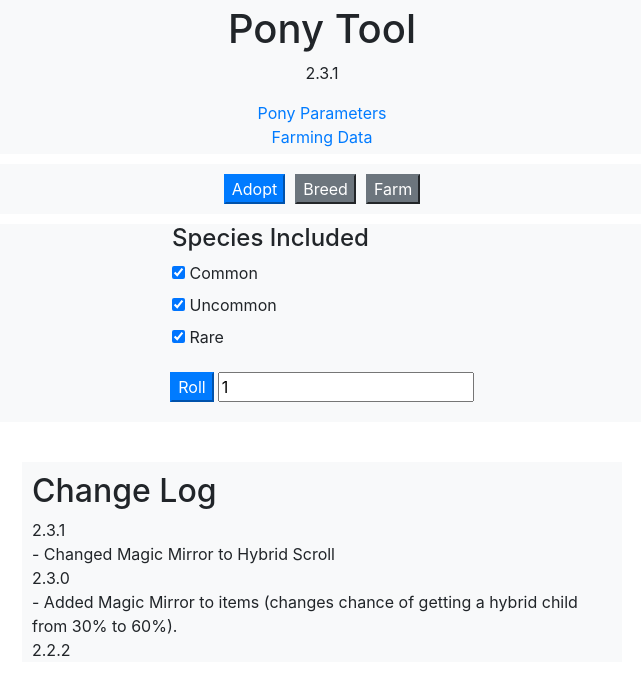
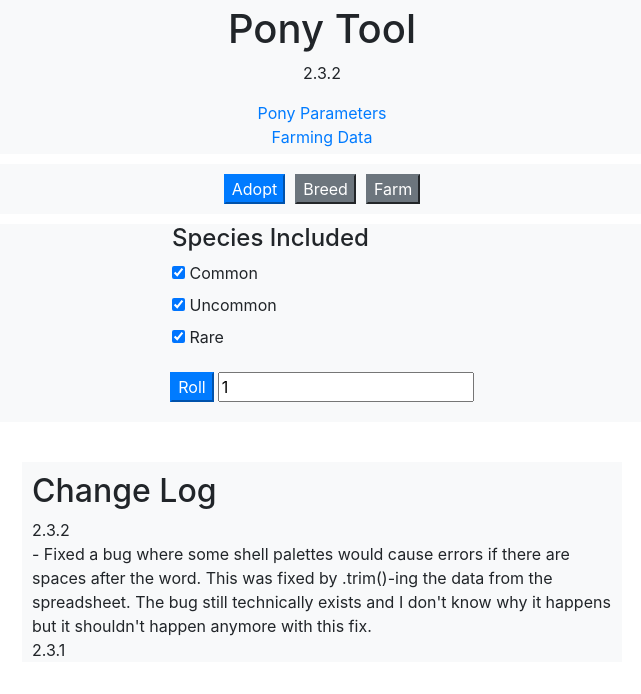
Before and after one commit to Dudex11a/PonyTool, a plain HTML site: page index.html in a window 1280 px wide. Shown: the whole page, without its empty margins (318-959 px from the left). Drawn offline with Linux system fonts and the light colour scheme; no server answers.

Commit message:
2.3.2
 - Fixed a bug where some shell palettes would cause errors if there are spaces after the word. This was fixed by .trim()-ing the data from the spreadsheet. The bug still technically exists and I don't know why it happens but it shouldn't happen anymore with this fix.

```diff
--- a/index.html
+++ b/index.html
@@ -14,7 +14,7 @@
             <!-- Title -->
             <header class="text-center">
                 <h1 class="jumbotron-heading">Pony Tool</h1>
-                <p>2.3.1</p>
+                <p>2.3.2</p>
                 <a href="https://docs.google.com/spreadsheets/d/17fPtZaia9huJ5zzr4qS-vFKH8ZO9EKCF7GH5-5GmyYA/edit" id="pony_parameters_title" target="_blank">Pony Parameters</a><br>
                 <a href="https://docs.google.com/spreadsheets/d/1uIIEUqCuyP0rsEg0Gc4IEVoGyb6ZP6gN7fteBFnyB-Q/edit?usp=sharing" id="farming_data_title" target="_blank">Farming Data</a>
             </header>
@@ -68,6 +68,11 @@
             <!-- Change Log -->
             <div id="change_log">
                 <h2>Change Log</h2>
+                <div>
+                    2.3.2<br>
+                    - Fixed a bug where some shell palettes would cause errors if there are spaces after the word. This was fixed by .trim()-ing the data from
+                    the spreadsheet. The bug still technically exists and I don't know why it happens but it shouldn't happen anymore with this fix.
+                </div>
                 <div>
                     2.3.1<br>
                     - Changed Magic Mirror to Hybrid Scroll
--- a/js/main.js
+++ b/js/main.js
@@ -138,7 +138,7 @@ function parse_sheet(sheet) {
                 let key = sheet.data[0].rowData[0].values[v].formattedValue;
                 // If there is a value in the spot add the data to the sheet
                 if (value.formattedValue) {
-                    parsed_sheet.data[key].push(value.formattedValue)
+                    parsed_sheet.data[key].push(value.formattedValue.trim());
                 }
             }
         }
```
